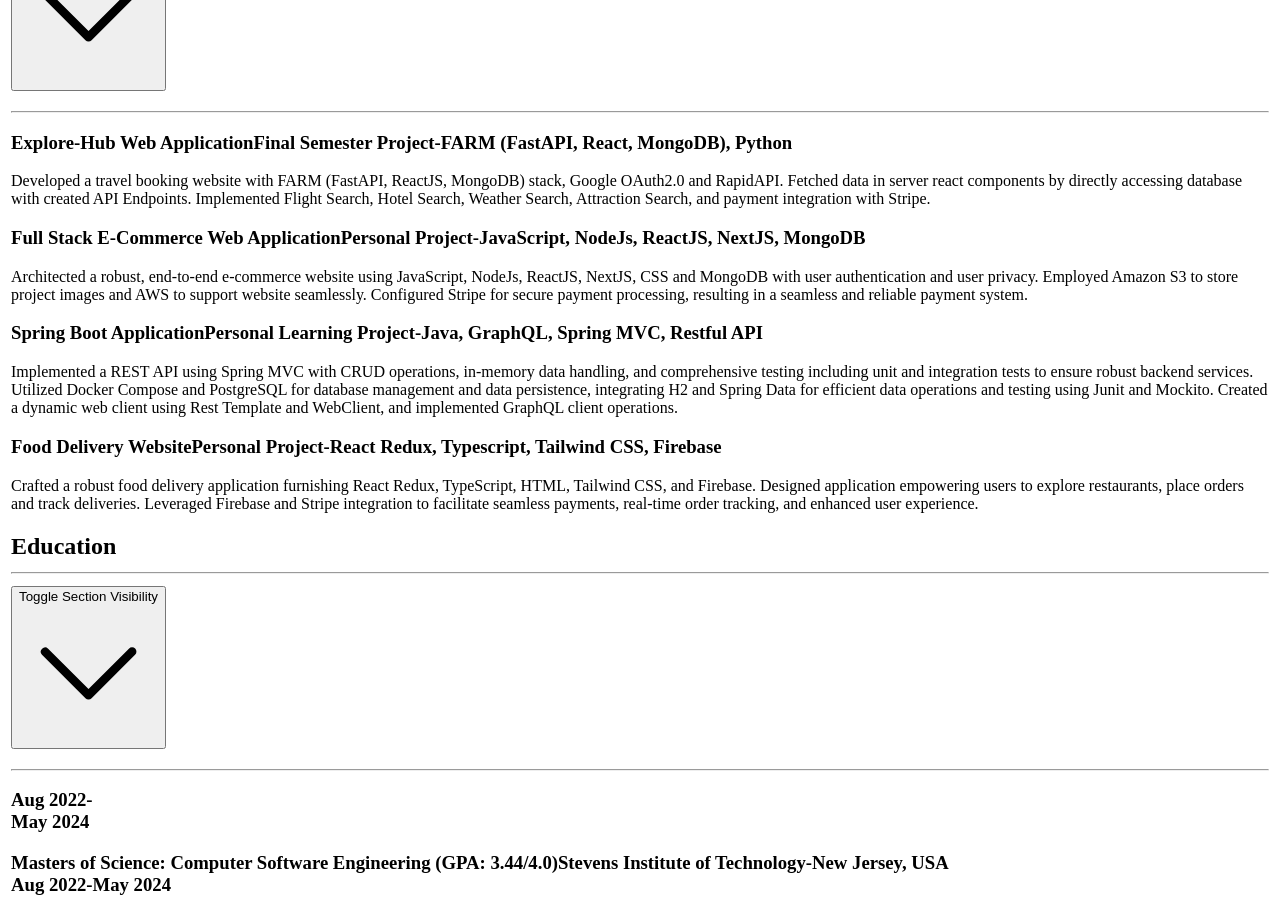
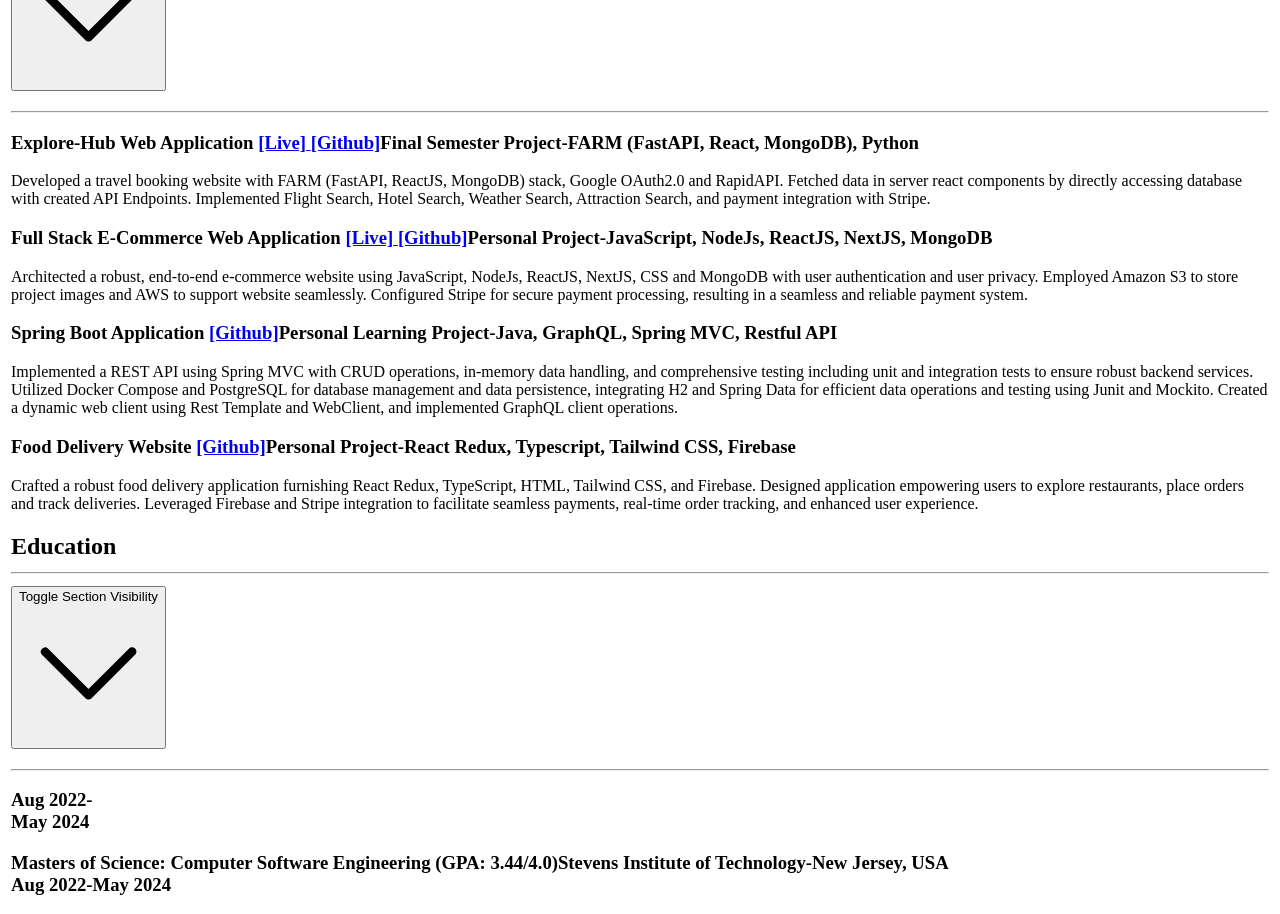
Before and after one commit to sagarhedaoo/portfolio, a Next.js app: page /resume in a window 1280 px wide. Shown: the part 1180-2094 px from the top of the page. Built offline with nearby package versions, Linux system fonts and the light colour scheme.

Commit message:
Added Links

```diff
--- a/components/Resume.tsx
+++ b/components/Resume.tsx
@@ -25,9 +25,9 @@ const Resume = () => {
                       viewBox="0 0 24 24"
                       fill="none"
                       stroke="currentColor"
-                      stroke-width="2"
-                      stroke-linecap="round"
-                      stroke-linejoin="round"
+                      strokeWidth="2"
+                      strokeLinecap="round"
+                      strokeLinejoin="round"
                       className="lucide lucide-undo-2"
                     >
                       <path d="M9 14 4 9l5-5" />
@@ -58,7 +58,7 @@ const Resume = () => {
                             <path
                               fill-rule="evenodd"
                               d="M12.53 16.28a.75.75 0 01-1.06 0l-7.5-7.5a.75.75 0 011.06-1.06L12 14.69l6.97-6.97a.75.75 0 111.06 1.06l-7.5 7.5z"
-                              clip-rule="evenodd"
+                              clipRule="evenodd"
                             ></path>
                           </svg>
                         </button>
@@ -299,8 +299,26 @@ const Resume = () => {
                         <section className="ml-0 spacing-1 print:!-ml-24 mt-3">
                           <h3 className="items-baseline text-sm tracking-normal spacing-1 ">
                             <strong className="text-[17px] font-bold text-gray-900 d:text-gray-100 print:!text-[16px] print:!font-bold">
-                              Explore-Hub Web Application
+                              Explore-Hub Web Application{" "}
                             </strong>
+                            <span>
+                              <a
+                                target="_blank"
+                                rel="noopener noreferrer"
+                                className="text-[14px] font-bold text-red-400 d:text-gray-100 print:!text-[16px] print:!font-bold  cursor-pointer animate-pulse"
+                                href="https://explorehub.lol/"
+                              >
+                                [Live]{" "}
+                              </a>
+                              <a
+                                target="_blank"
+                                rel="noopener noreferrer"
+                                className="text-[14px] font-bold text-red-400 d:text-gray-100 print:!text-[16px] print:!font-bold  cursor-pointer"
+                                href="https://github.com/Explore-Hub-Capstone-Project"
+                              >
+                                [Github]
+                              </a>
+                            </span>
                             <span className="flex flex-wrap items-baseline gap-x-2 gap-y-0 print:!text-[16px]">
                               <span className="font-semibold text-gray-600 d:text-gray-400">
                                 Final Semester Project
@@ -330,8 +348,26 @@ const Resume = () => {
                         <section className="ml-0 spacing-1 print:!-ml-24 mt-3">
                           <h3 className="items-baseline text-sm tracking-normal spacing-1 ">
                             <strong className="text-[17px] font-bold text-gray-900 d:text-gray-100 print:!text-[16px] print:!font-bold">
-                              Full Stack E-Commerce Web Application
+                              Full Stack E-Commerce Web Application{" "}
                             </strong>
+                            <span>
+                              <a
+                                target="_blank"
+                                rel="noopener noreferrer"
+                                className="text-[14px] font-bold text-red-400 d:text-gray-100 print:!text-[16px] print:!font-bold  cursor-pointer animate-pulse"
+                                href="https://e-commerce-eta-rosy.vercel.app"
+                              >
+                                [Live]{" "}
+                              </a>
+                              <a
+                                target="_blank"
+                                rel="noopener noreferrer"
+                                className="text-[14px] font-bold text-red-400 d:text-gray-100 print:!text-[16px] print:!font-bold  cursor-pointer"
+                                href="https://github.com/sagarhedaoo/E-Commerce"
+                              >
+                                [Github]
+                              </a>
+                            </span>
                             <span className="flex flex-wrap items-baseline gap-x-2 gap-y-0 print:!text-[16px]">
                               <span className="font-semibold text-gray-600 d:text-gray-400">
                                 Personal Project
@@ -361,8 +397,18 @@ const Resume = () => {
                         <section className="ml-0 spacing-1 print:!-ml-24 mt-3">
                           <h3 className="items-baseline text-sm tracking-normal spacing-1 ">
                             <strong className="text-[17px] font-bold text-gray-900 d:text-gray-100 print:!text-[16px] print:!font-bold">
-                              Spring Boot Application
+                              Spring Boot Application{" "}
                             </strong>
+                            <span>
+                              <a
+                                target="_blank"
+                                rel="noopener noreferrer"
+                                className="text-[14px] font-bold text-orange-400 d:text-gray-100 print:!text-[16px] print:!font-bold  cursor-pointer"
+                                href="https://github.com/sagarhedaoo/WebAPI-Springboot"
+                              >
+                                [Github]
+                              </a>
+                            </span>
                             <span className="flex flex-wrap items-baseline gap-x-2 gap-y-0 print:!text-[16px]">
                               <span className="font-semibold text-gray-600 d:text-gray-400">
                                 Personal Learning Project
@@ -395,8 +441,16 @@ const Resume = () => {
                         <section className="ml-0 spacing-1 print:!-ml-24 mt-3">
                           <h3 className="items-baseline text-sm tracking-normal spacing-1 ">
                             <strong className="text-[17px] font-bold text-gray-900 d:text-gray-100 print:!text-[16px] print:!font-bold">
-                              Food Delivery Website
+                              Food Delivery Website{" "}
                             </strong>
+                            <a
+                              target="_blank"
+                              rel="noopener noreferrer"
+                              className="text-[14px] font-bold text-red-400 d:text-gray-100 print:!text-[16px] print:!font-bold  cursor-pointer"
+                              href="https://github.com/sagarhedaoo/food-app"
+                            >
+                              [Github]
+                            </a>
                             <span className="flex flex-wrap items-baseline gap-x-2 gap-y-0 print:!text-[16px]">
                               <span className="font-semibold text-gray-600 d:text-gray-400">
                                 Personal Project
```
Also changed, not shown: 1 other file (tests, documents, lock files or other folders).
